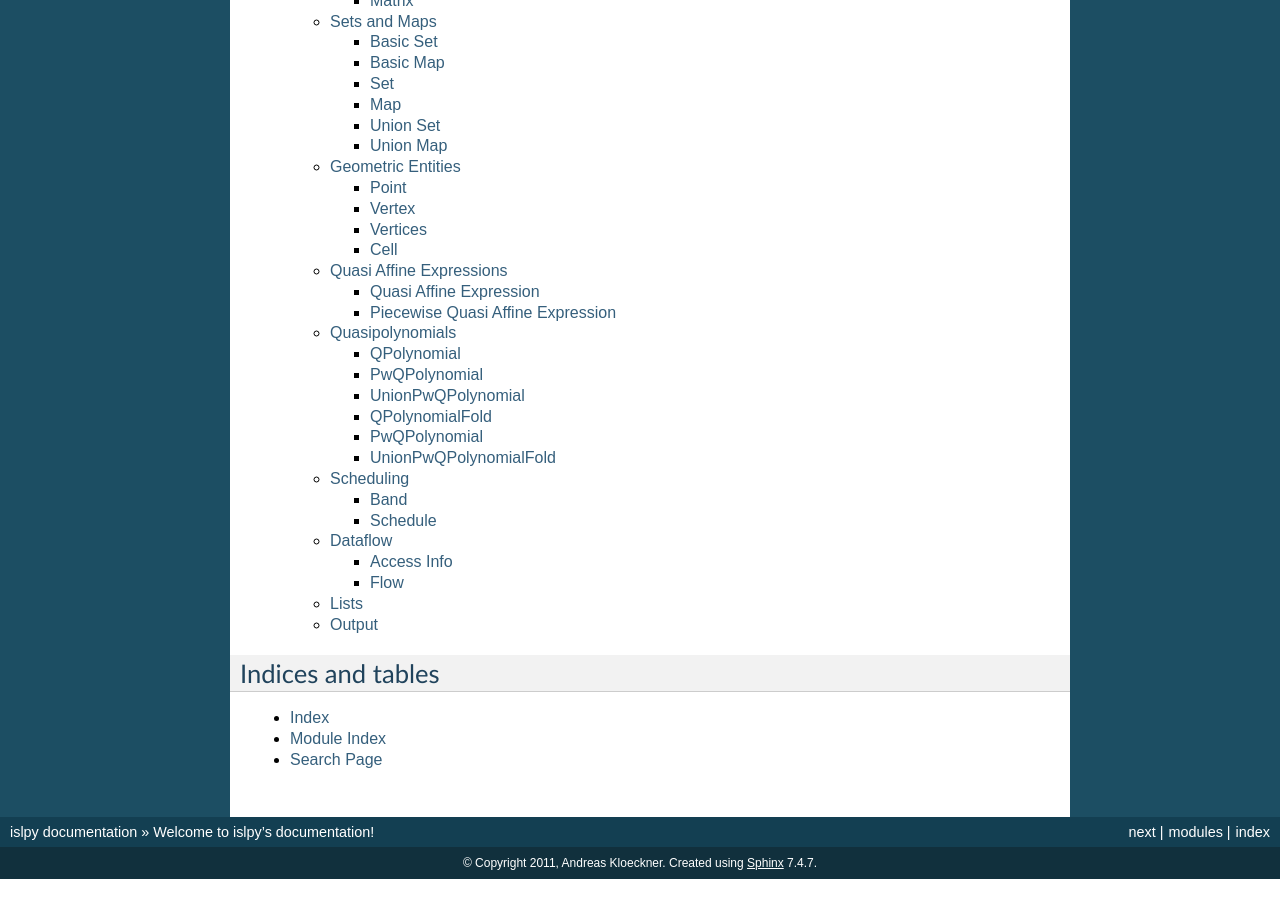
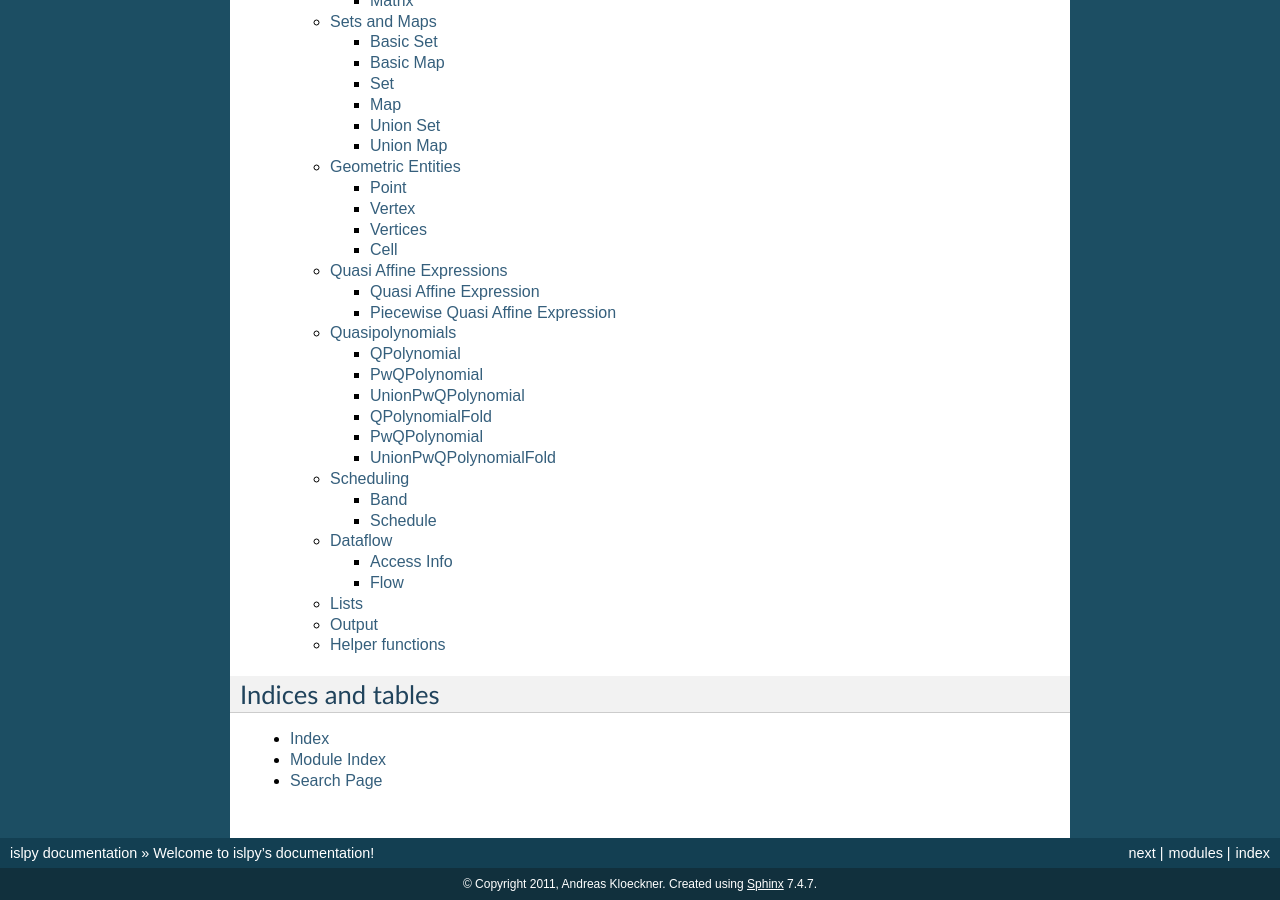
Before and after one commit to inducer/islpy, a Sphinx documentation site: the page built from doc/index.rst, in a window 1280 px wide and 900 px high, scrolled down 2270 px. Built offline with Sphinx 7.4.7, drawn with Linux system fonts in a browser that asks for light colours; formulas are drawn with MathJax 3; before the commit the page ends 3149 px from its top, so only the background shows below that.

Commit message:
Doc for align_spaces().

```diff
--- a/doc/reference.rst
+++ b/doc/reference.rst
@@ -301,4 +301,9 @@
 .. autoclass:: Printer
     :members:
 
+Helper functions
+^^^^^^^^^^^^^^^^
+
+.. autofunction:: align_spaces
+
 .. vim: sw=4
```
